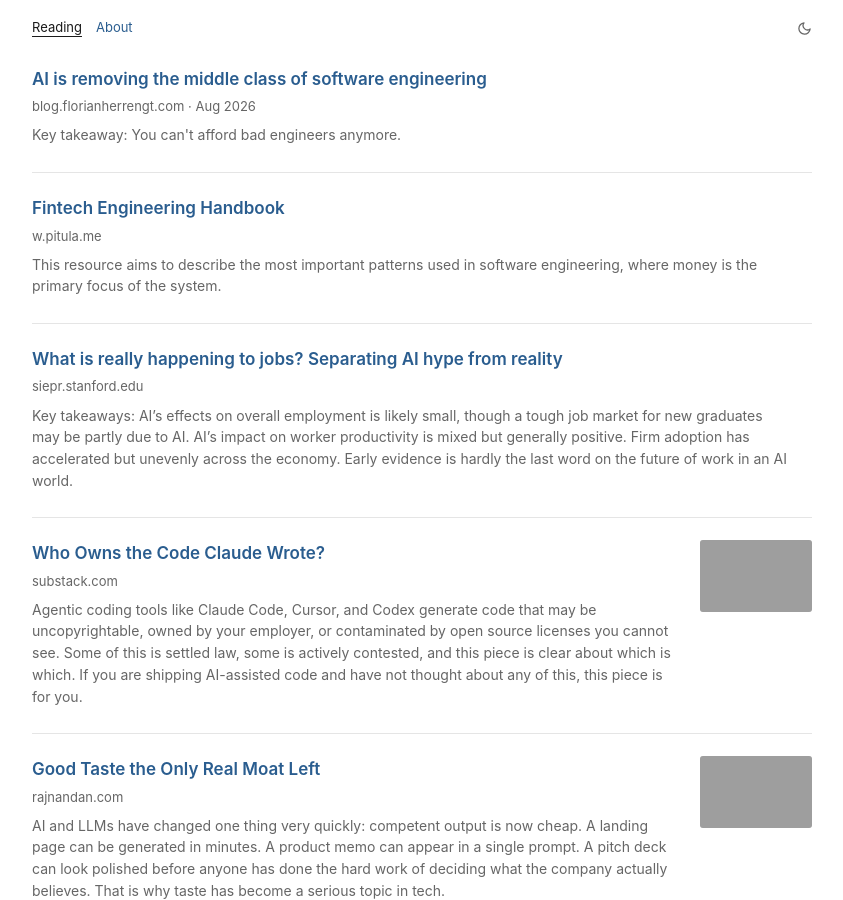
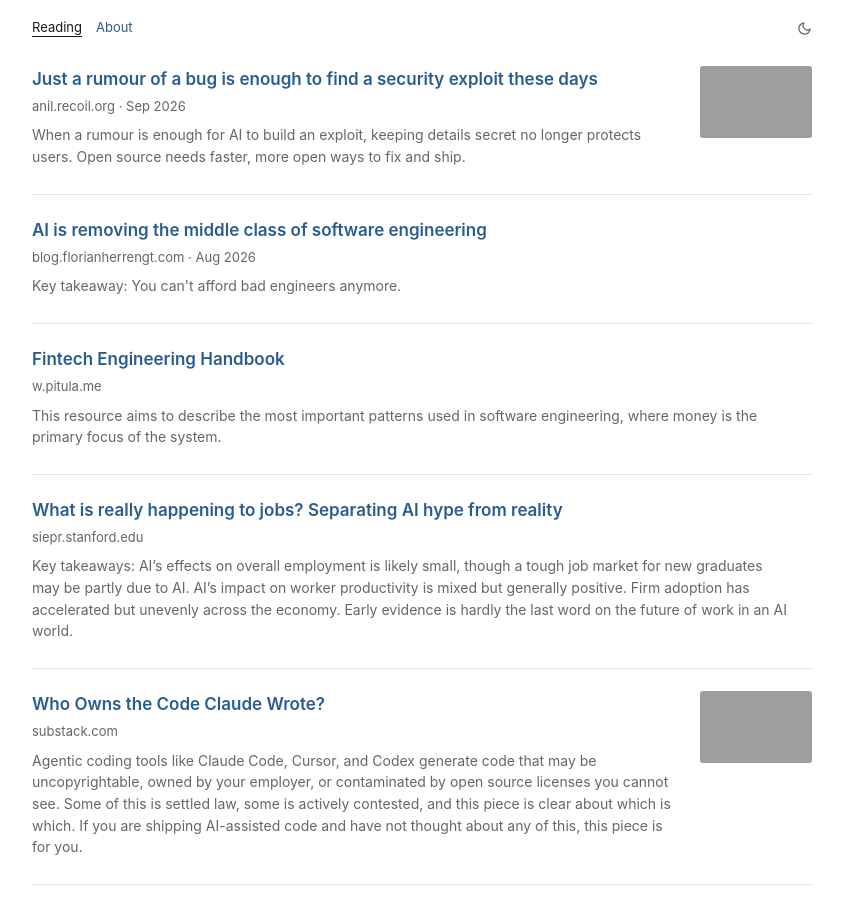
Before and after one commit to snatalenko/snatalenko.github.io, a Jekyll site: the page built from index.html, in a window 1280 px wide and 900 px high. Shown: the whole window, without its empty margins (218-1061 px from the left). Built offline with Jekyll 4.4.1, drawn with Linux system fonts in a browser that asks for light colours; grey boxes are pictures that could not be loaded.

Commit message:
Update reading list

```diff
--- a/_data/reading.json
+++ b/_data/reading.json
@@ -1,4 +1,13 @@
 [
+  {
+    "id": "a3d40848cd03fefd",
+    "title": "Just a rumour of a bug is enough to find a security exploit these days",
+    "url": "https://anil.recoil.org/notes/rumour-is-the-exploit",
+    "source": "anil.recoil.org",
+    "description": "When a rumour is enough for AI to build an exploit, keeping details secret no longer protects users. Open source needs faster, more open ways to fix and ship.",
+    "image": "https://anil.recoil.org/images/vulncheck-2026.640.webp",
+    "liked_at": "2026-09-01T12:04:19Z"
+  },
   {
     "id": "d10ea54f06e0c371",
     "title": "AI is removing the middle class of software engineering",
```
